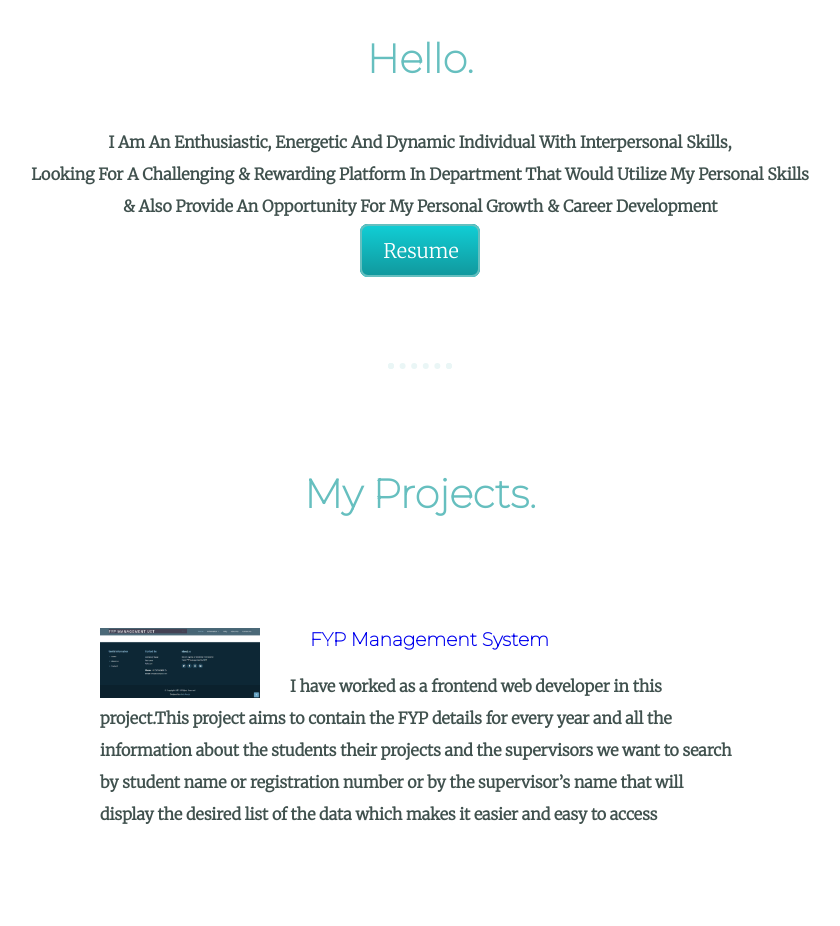
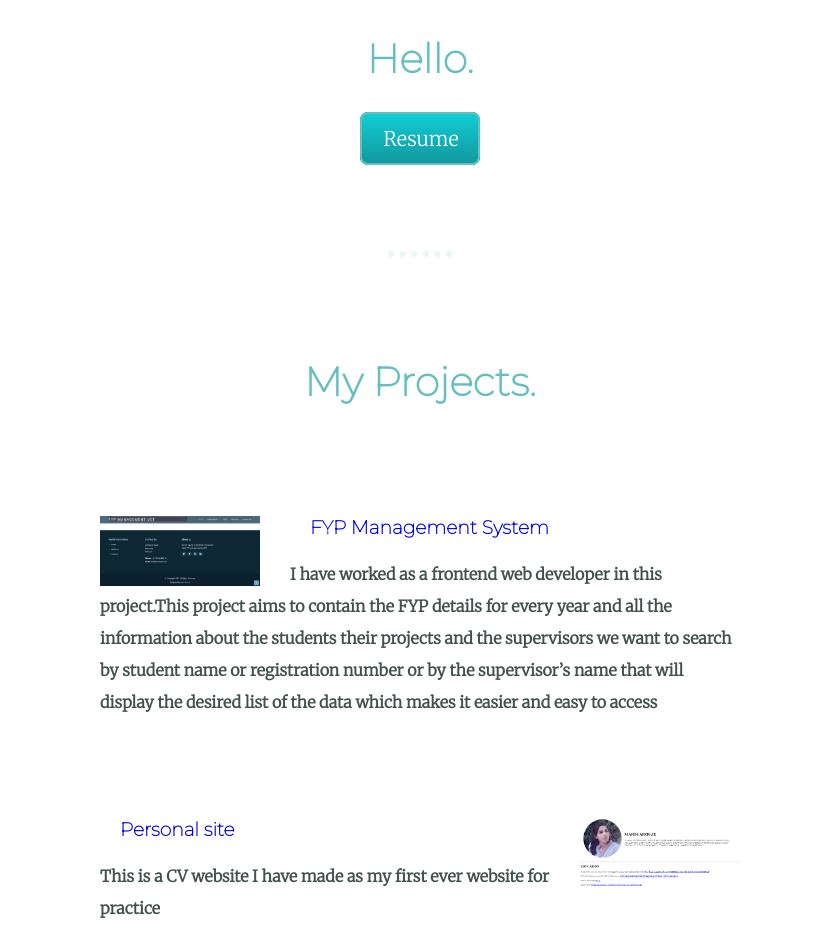
Before and after one commit to Mariya112/Maria_Arouje_Portfolio, a plain HTML site: page index.html in a window 1280 px wide. Shown: the part 1308-2234 px from the top of the page, without its empty margins (220-1060 px from the left). Drawn offline with Linux system fonts and the light colour scheme.

Commit message:
Update index.html

```diff
--- a/index.html
+++ b/index.html
@@ -23,9 +23,6 @@
                   <div class="profile">
                     <img src="maria.png" width="300px"  height="300px "alt="maria.png">
                     <h2><b>Hello.</b></h2>
-                    <p class="hello"> <b>I Am An Enthusiastic, Energetic And Dynamic Individual With Interpersonal Skills,<br>
-                      Looking For A Challenging & Rewarding Platform In Department That Would Utilize My Personal Skills <br>
-                      & Also Provide An Opportunity For My Personal Growth & Career Development</b></p>
                       <a class="btn" href="my-resume.pdf" target="_blank"> Resume</a>
                   </div>
                   <hr>
```
